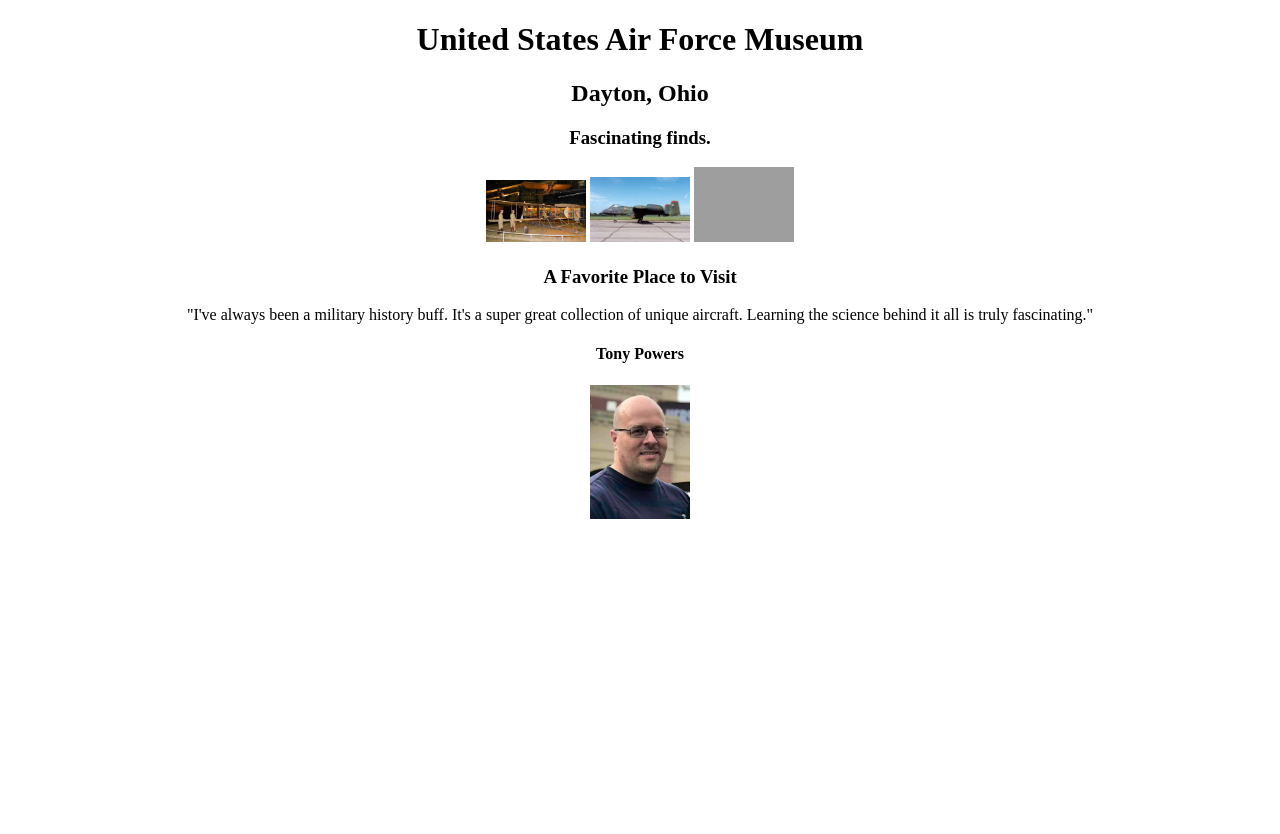
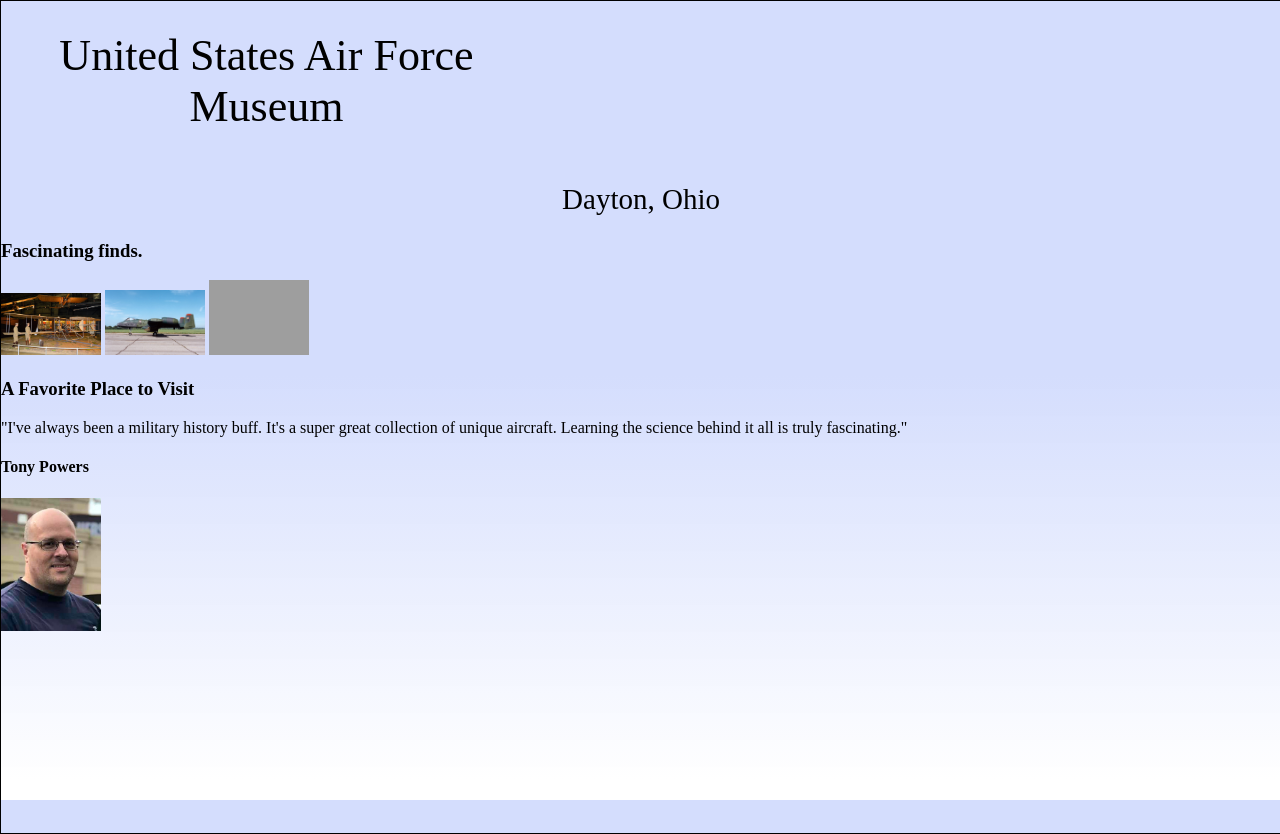
Before and after one commit to t-powers/memorable-visit, a website built with Vite: page index.html in a window 1280 px wide. Before the commit the page ends 800 px from the top, so only its background shows below. Built offline with nearby package versions, Linux system fonts and the light colour scheme; grey boxes are pictures that could not be loaded.

Commit message:
adding styles to body and pictures

```diff
--- a/index.html
+++ b/index.html
@@ -10,16 +10,16 @@
   <body>
     <!-- HERO SECTION -->
     <div>
-      <h1>United States Air Force Museum</h1>
-      <h2>Dayton, Ohio</h2>
+      <h1 class="title">United States Air Force Museum</h1>
+      <h2 class="location">Dayton, Ohio</h2>
     </div>
 
     <!-- ACTIVITIES SECTION -->
     <div>
       <h3>Fascinating finds.</h3>
-      <img src="images/wright1909military.jpeg" />
-      <img src="images/A10.jpeg" />
-      <img src="images/P38.jpeg" />
+      <img class="img-1" src="images/wright1909military.jpeg" />
+      <img class="img-2" src="images/A10.jpeg" />
+      <img class="img-3" src="images/P38.jpeg" />
     </div>
 
     <!-- GUIDE SECTION -->
--- a/styles.css
+++ b/styles.css
@@ -4,11 +4,40 @@
 
 body {
   margin: 0;
-  text-align: center;
+  width: 1280px;
+  height: 832px;
+  border: 1px solid #000;
+  background: linear-gradient(
+    180deg,
+    #d4ddfd 46.88%,
+    rgba(255, 255, 255, 0.94) 97.6%
+  );
+  box-shadow: 0px 4px 4px 0px rgba(0, 0, 0, 0.25);
 }
 
 img {
   width: 100px;
+}
+.title {
+  width: 531px;
+  height: 123px;
+  color: #000;
+  text-align: center;
+  font-family: Karma;
+  font-size: 44px;
+  font-style: normal;
+  font-weight: 400;
+  line-height: normal;
+}
+
+.location {
+  color: #000;
+  text-align: center;
+  font-family: Karma;
+  font-size: 29px;
+  font-style: normal;
+  font-weight: 400;
+  line-height: normal;
 }
 
 /* CSS HEX color codes
```
